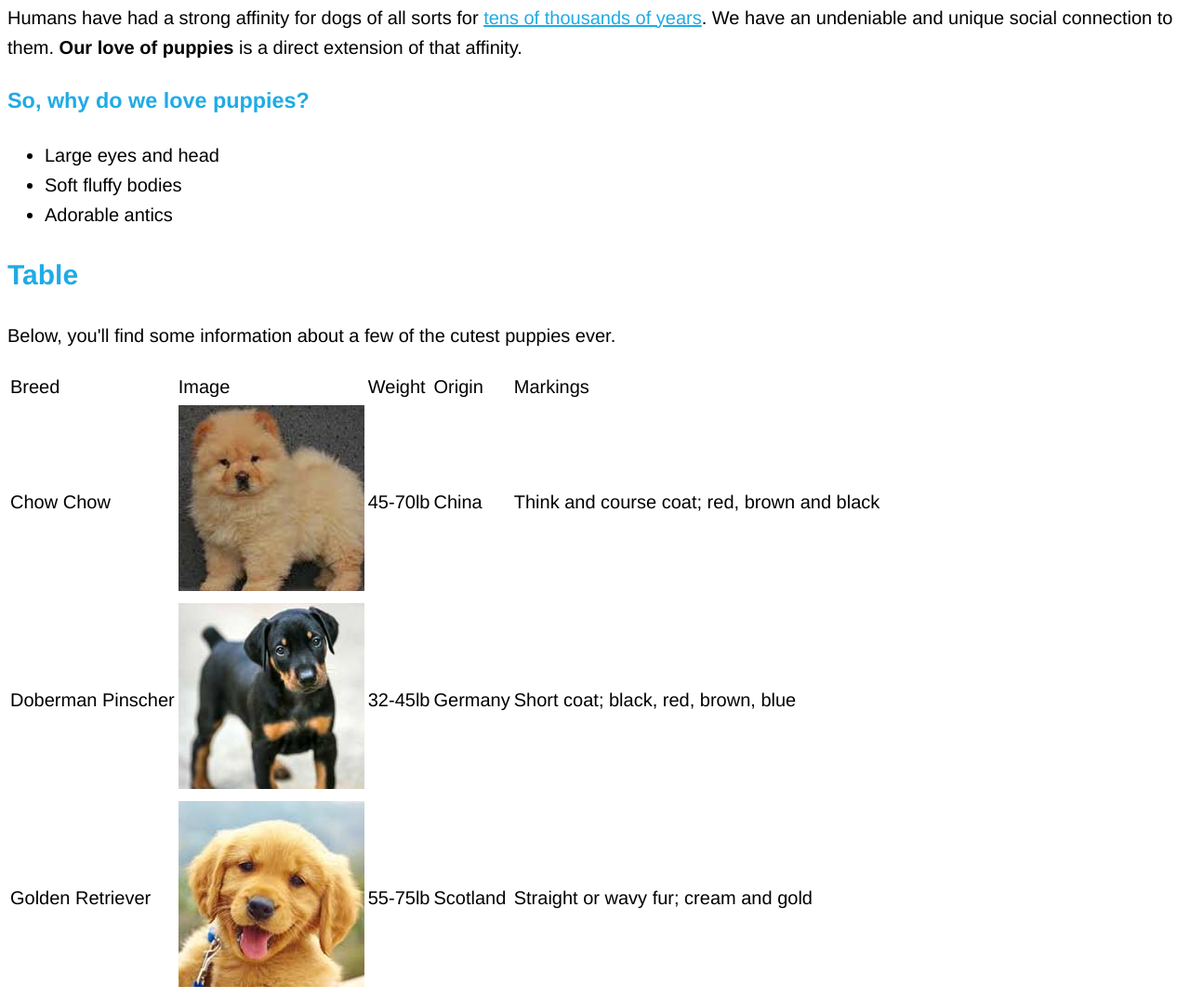
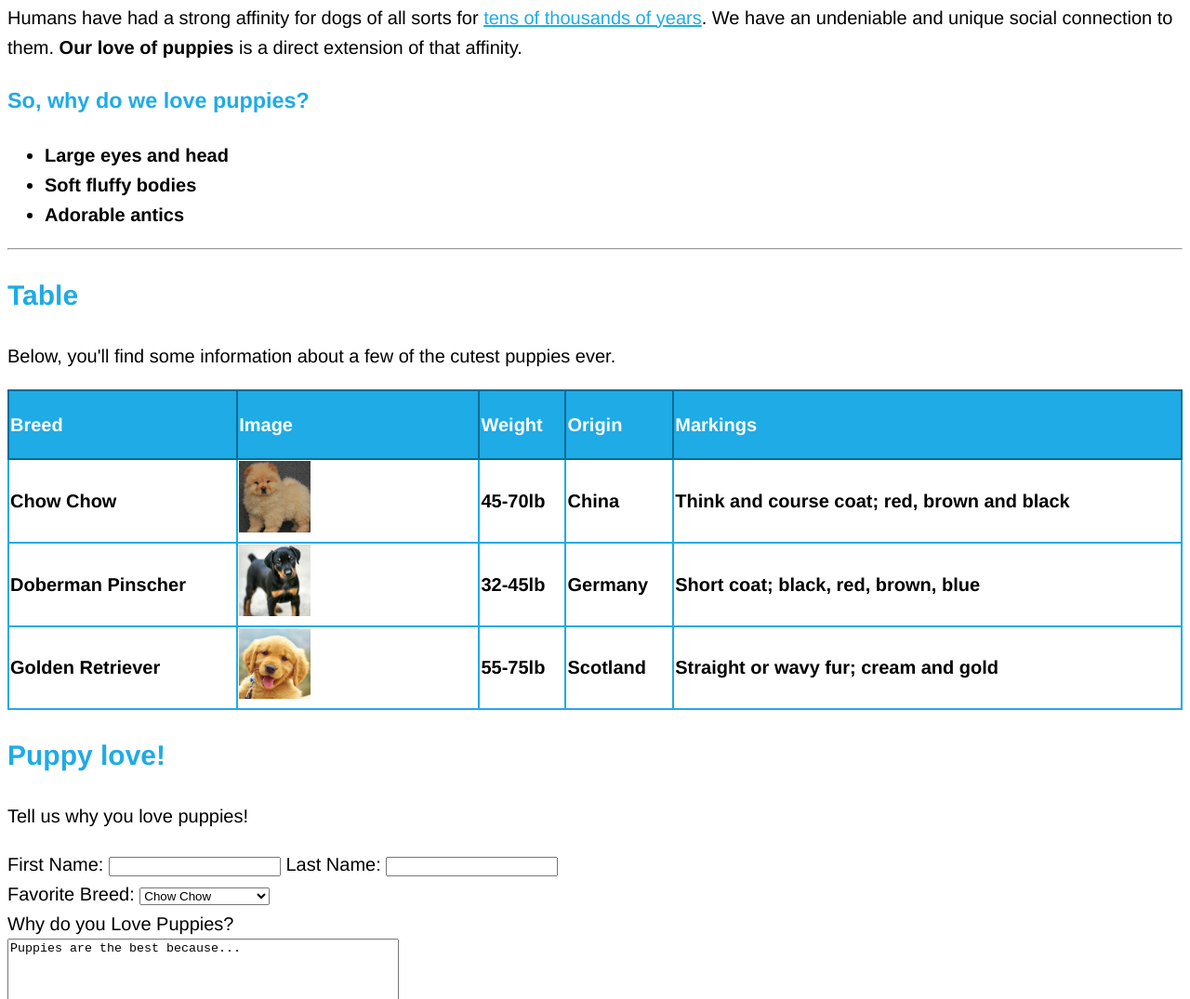
Before and after one commit to bstrong71/puppy_love, a plain HTML site: page starter_files/index.html in a window 1280 px wide. Shown: the part 333-1408 px from the top of the page at 93% size. Drawn offline with Linux system fonts and the light colour scheme.

Commit message:
added table

```diff
--- a/starter_files/index.html
+++ b/starter_files/index.html
@@ -35,7 +35,7 @@
                         <li>Adorable antics</li>
                     </ul>
                 </section>
-
+          <hr>
                 <section>
                     <h2>Table</h2>
 
--- a/starter_files/style.css
+++ b/starter_files/style.css
@@ -36,7 +36,7 @@ body{
   border: 2px solid white;
   padding: 17px;
   color: white;
-
+  text-decoration: none;
 }
 
 h2{
@@ -49,3 +49,30 @@ h3{
 div section p a{
   color: #1fabe5;
 }
+
+ul{
+  font-weight: bold;
+}
+
+
+table{
+  border-collapse: collapse;
+  width: 100%;
+  font-weight: bolder;
+}
+
+thead td{
+  border: 2px solid #046c97;
+  height: 70px;
+  background-color: #1fabe5;
+  color: white;
+}
+
+tbody td{
+  border: 2px solid #1fabe5;
+}
+
+tbody img{
+  height: 40%;
+  width: 30%;
+}
```
